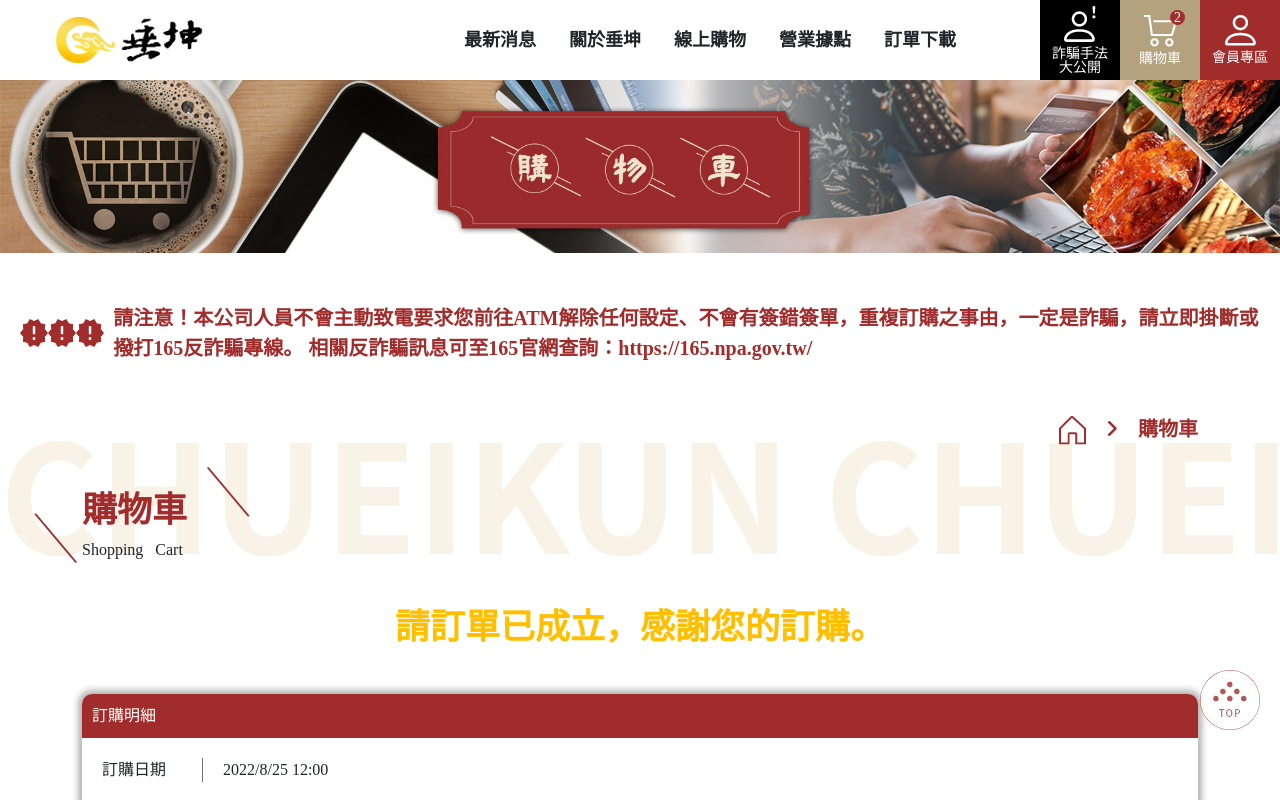
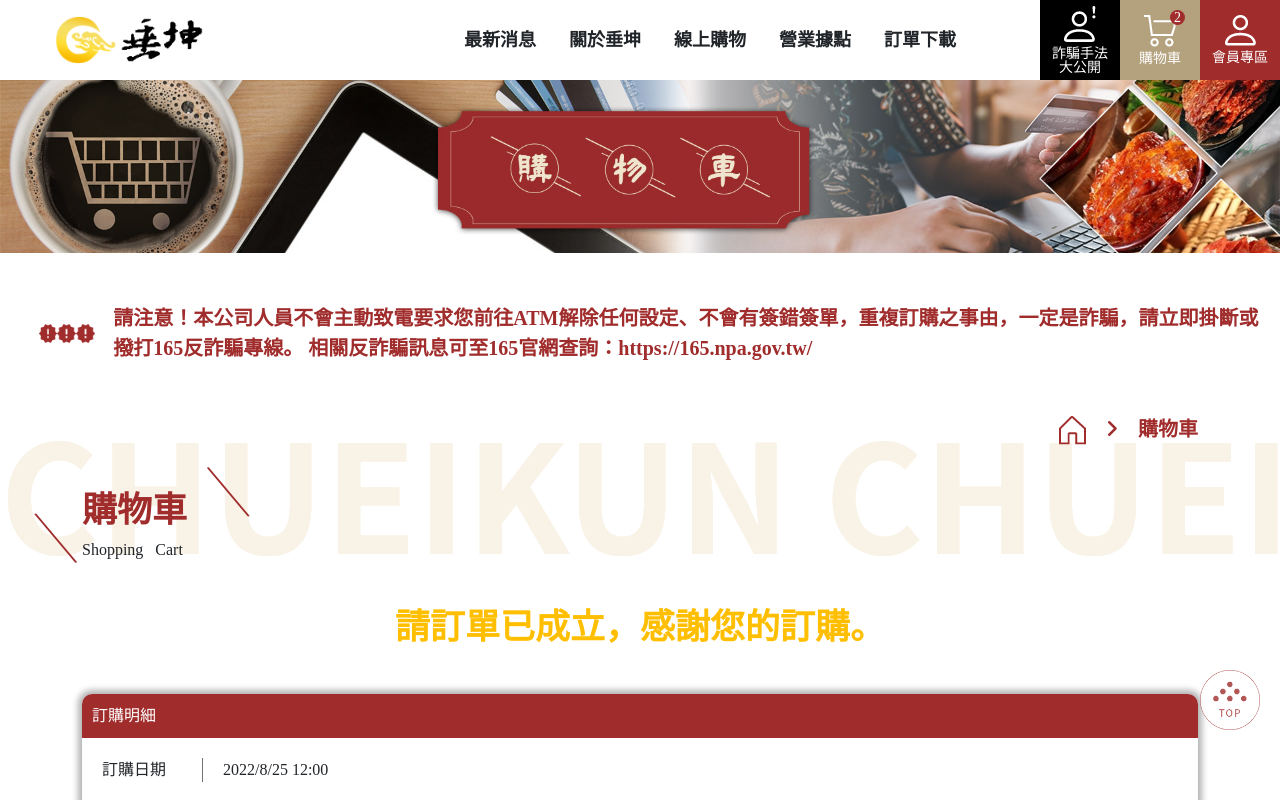
Before and after one commit to weizhetseng/chueikun, a Vue app: page /#/orderdone in a window 1280 px wide. Shown: the top 800 px of the page. Built offline with nearby package versions, Linux system fonts and the light colour scheme; what @vee-validate/i18n would draw is missing.

Commit message:
202211140901

```diff
--- a/src/assets/scss/layout/layout.scss
+++ b/src/assets/scss/layout/layout.scss
@@ -379,8 +379,14 @@ body {
   padding: 50px 20px;
   .alert_img {
     display: flex;
+    justify-content: center;
     img {
-      width: 30%;
+      width: 20%;
+    }
+    @include md {
+      img {
+        width: 15%;
+      }
     }
   }
   p {
```
